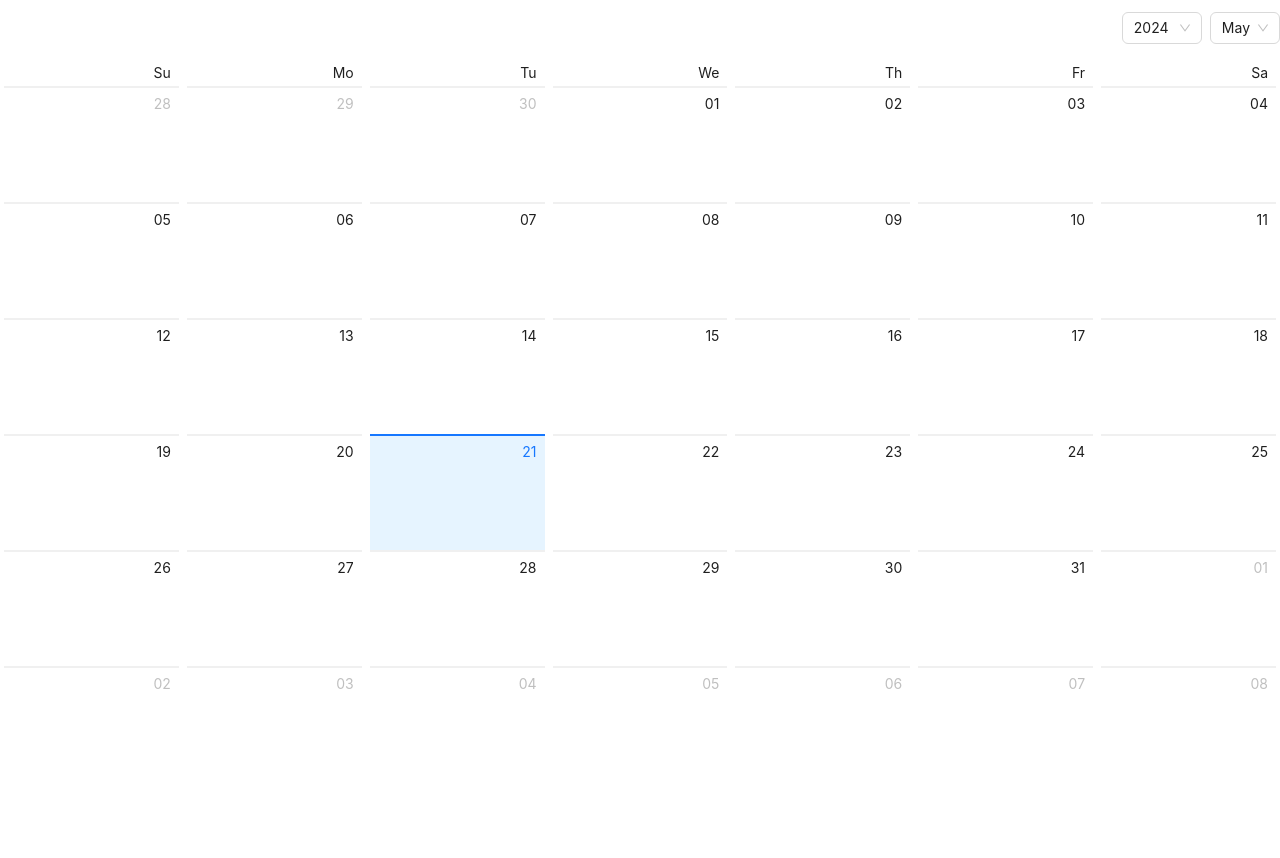
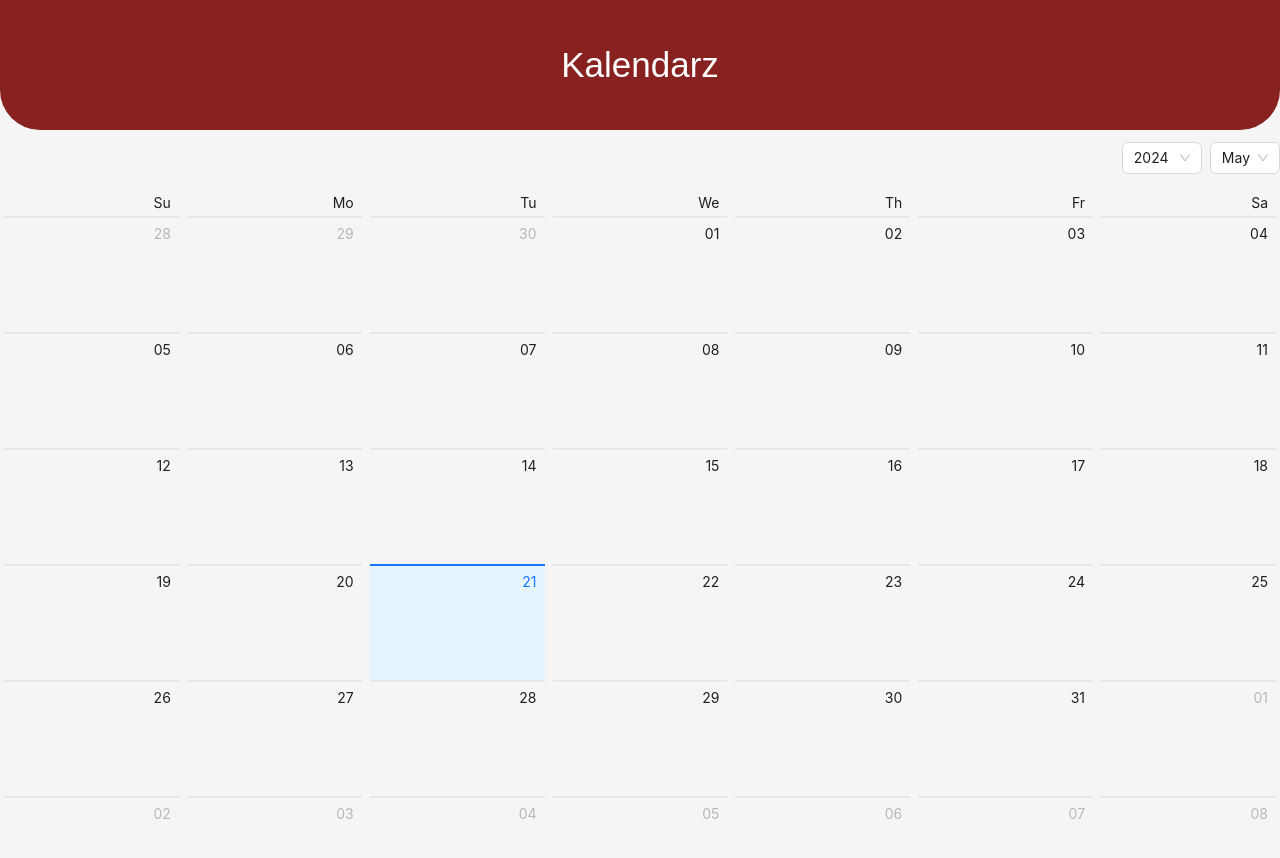
Before and after one commit to katwyp4/student_app, a React (Create React App) app in the folder client/: page /calendar in a window 1280 px wide. Shown: the top 858 px of the page. Before the commit the page ends 800 px from the top, so only its background shows below. Built offline with nearby package versions, Linux system fonts and the light colour scheme.

Commit message:
3. Pierwszy design

```diff
--- a/client/src/pages/Calendar/Calendar.jsx
+++ b/client/src/pages/Calendar/Calendar.jsx
@@ -1,7 +1,6 @@
-import React from 'react';
-import { Badge, Calendar } from 'antd';
+import React, { useEffect } from 'react';
+import {Badge, Calendar, ConfigProvider} from 'antd';
 
-export default function Calendar_fun(){
 let dayEvent = [
     {
         year: 2024,
@@ -32,6 +31,12 @@ export default function Calendar_fun(){
         content: "Example 4"
     }
 ]
+export default function Calendar_fun(){
+
+    useEffect(() => {
+        document.body.style.background = '#f5f5f5'
+    }, []);
+
     const getListData = (value) => {
        const listData = dayEvent.filter(event =>
            event.year === value.year() &&
@@ -53,13 +58,34 @@ export default function Calendar_fun(){
         );
     };
     return (
-        <div>
+        <ConfigProvider
+            theme={{
+                components: {
+                    Calendar: {
+                        fullBg: '#f5f5f5',
+                    },
+                },
+            }}
+        >
             <style>{`
         .ant-picker-calendar-full .ant-picker-calendar-header .ant-radio-group {
           display: none;
         }
+        .calendar-header {
+            height: 130px;
+            background-color: #882220;
+            display: flex;
+            justify-content: center;
+            align-items: center;
+            font-size: 35px;
+            color: #FFFFFF;
+            border-bottom-left-radius: 40px;
+            border-bottom-right-radius: 40px;
+            font-family: 'Readex Pro', sans-serif;
+        }
       `}</style>
+            <div className="calendar-header">Kalendarz</div>
             <Calendar dateCellRender={dateCellRender} />
-        </div>
+        </ConfigProvider>
     );
 };
```
Lines whose indentation alone changed are shown as unchanged.
